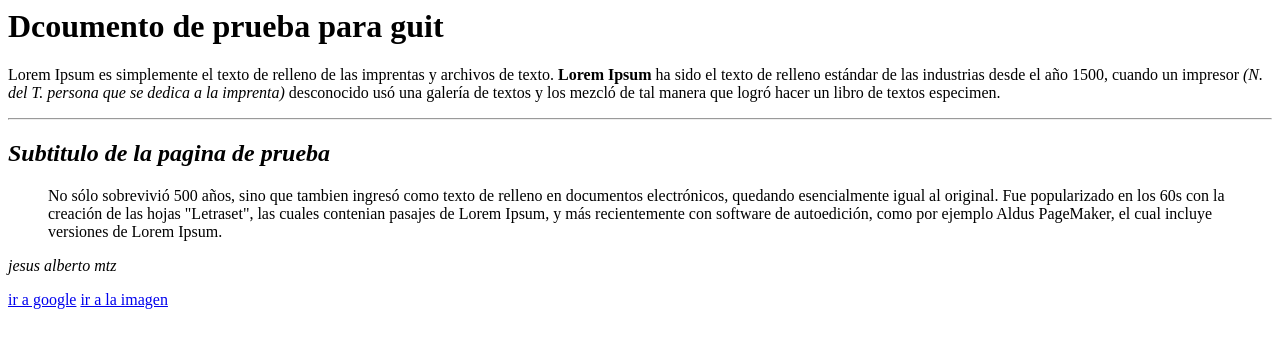
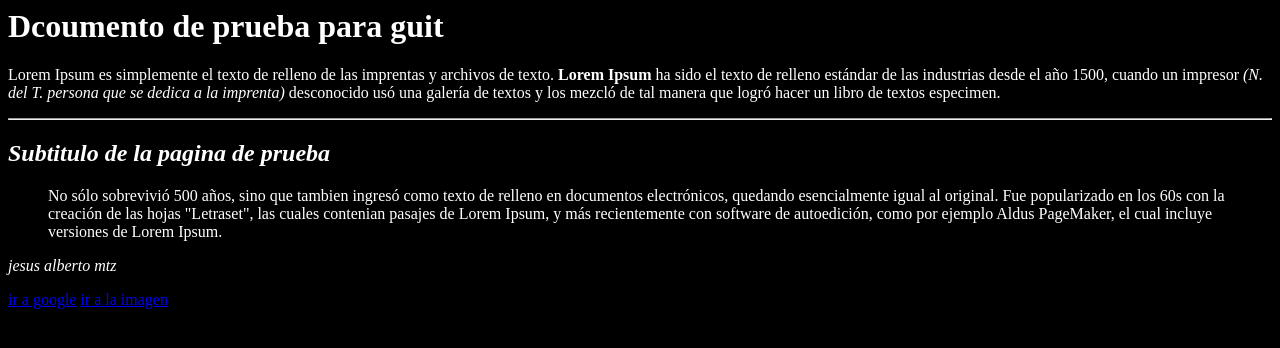
Before and after one commit to JesuS-Albert/1reposi_html, a plain HTML site: page index.html in a window 1280 px wide. Drawn offline with Linux system fonts and the light colour scheme.

Commit message:
nueva actualizacion

```diff
--- /dev/null
+++ b/css/estilos.css
@@ -0,0 +1,4 @@
+body {
+    background: #000000;
+    color: #fff;
+}
--- a/estilos.css
+++ /dev/null
@@ -1,3 +0,0 @@
-h1{
-text-color:green;
-}
--- a/index.html
+++ b/index.html
@@ -1,25 +1,20 @@
 <html>
-    <head>
-        <title>pagina de prueba para guit</title>
-    </head>
+
+<head>
+    <title>pagina de prueba para guit</title>
+    <link rel="stylesheet" type="text/css" href="css/estilos.css" </head>
+
     <body>
         <h1>Dcoumento de prueba para guit</h1>
         <p>
-            Lorem Ipsum es simplemente el texto de relleno de las imprentas y
-            archivos de texto. <b>Lorem Ipsum</b> ha sido el texto de relleno estándar
-            de las industrias desde el año 1500, cuando un impresor
-            <i>(N. del T. persona que se dedica a la imprenta)</i>
-            desconocido usó una galería de textos y los mezcló de
-            tal manera que logró hacer un libro de textos especimen.
+            Lorem Ipsum es simplemente el texto de relleno de las imprentas y archivos de texto. <b>Lorem Ipsum</b> ha sido el texto de relleno estándar de las industrias desde el año 1500, cuando un impresor
+            <i>(N. del T. persona que se dedica a la imprenta)</i> desconocido usó una galería de textos y los mezcló de tal manera que logró hacer un libro de textos especimen.
         </p>
         <hr/>
         <h2><i>Subtitulo de la pagina de prueba</i></h2>
         <p>
-            <blockquote>No sólo sobrevivió 500 años, sino que tambien ingresó como texto de relleno
-            en documentos electrónicos, quedando esencialmente igual al original.
-            Fue popularizado en los 60s con la creación de las hojas "Letraset",
-            las cuales contenian pasajes de Lorem Ipsum, y más recientemente con software de autoedición,
-            como por ejemplo Aldus PageMaker, el cual incluye versiones de Lorem Ipsum.</blockquote>
+            <blockquote>No sólo sobrevivió 500 años, sino que tambien ingresó como texto de relleno en documentos electrónicos, quedando esencialmente igual al original. Fue popularizado en los 60s con la creación de las hojas "Letraset", las cuales contenian pasajes
+                de Lorem Ipsum, y más recientemente con software de autoedición, como por ejemplo Aldus PageMaker, el cual incluye versiones de Lorem Ipsum.</blockquote>
             <cite>jesus alberto mtz</cite>
         </p>
         <a href="https://www.google.com/"> ir a google</a>
```
Also changed, not shown: javascrip/introduccion.html (added, +11 -0 lines), javascrip/intro.js (added), 1 other file.
